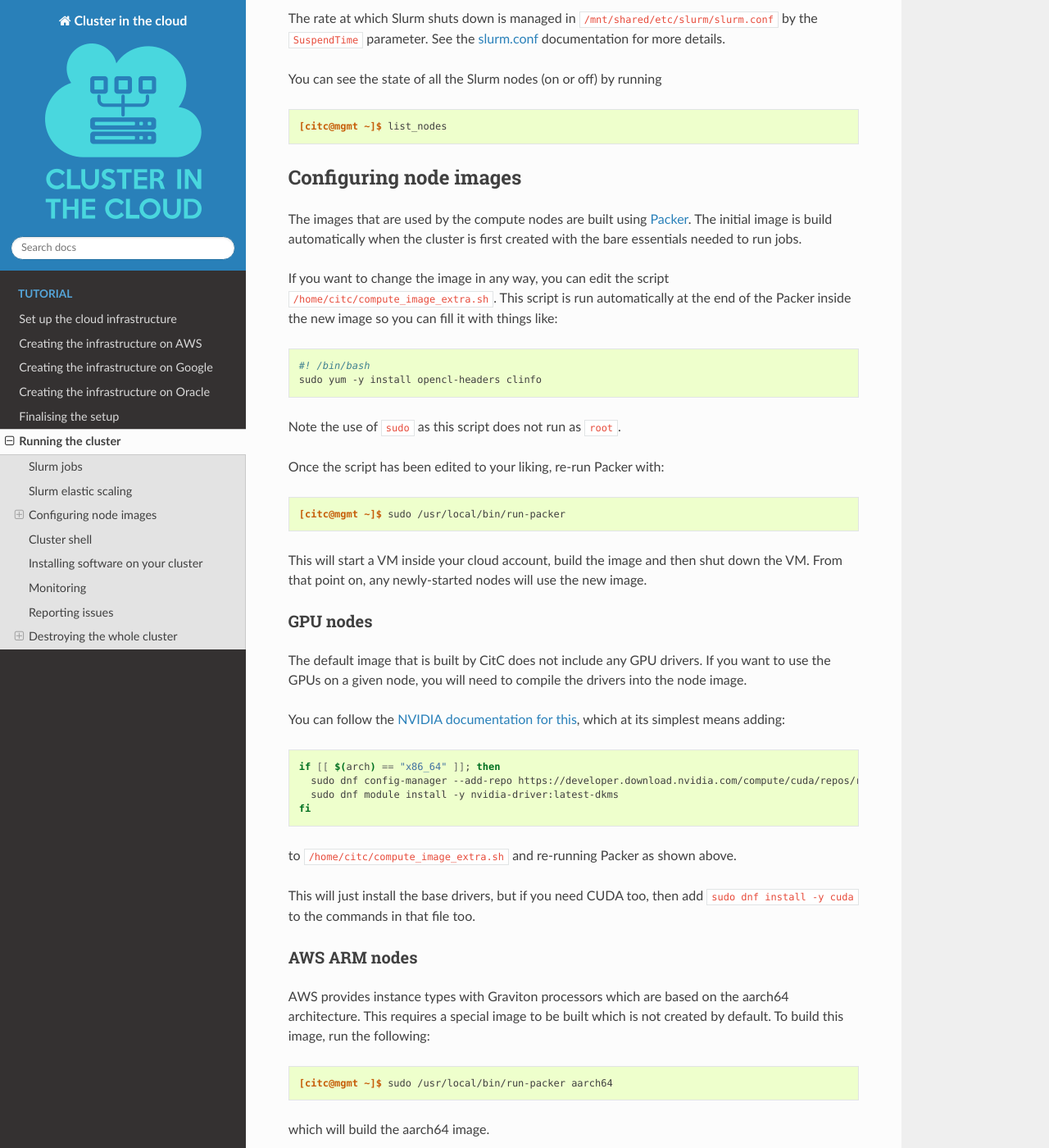
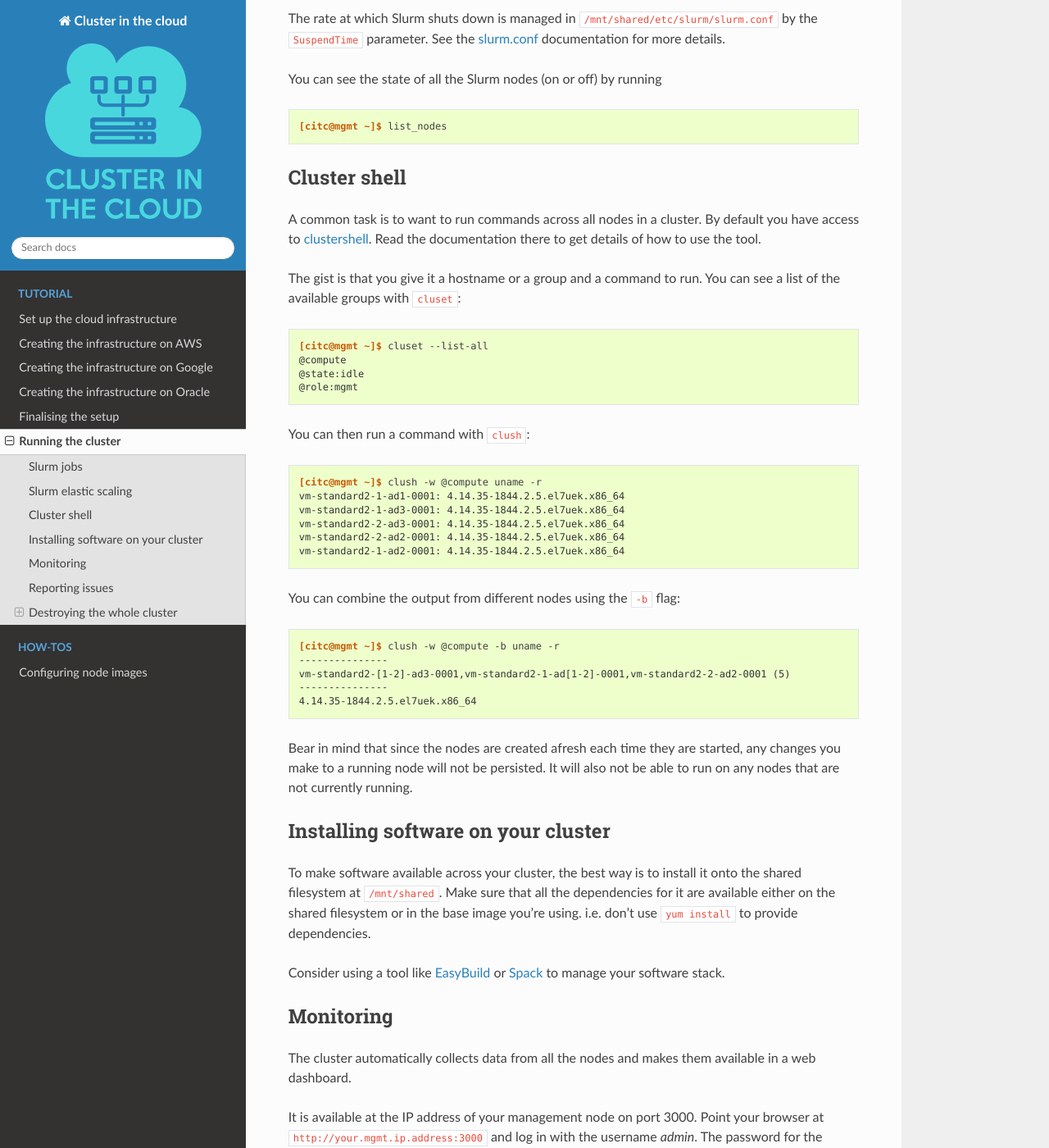
Before and after one commit to clusterinthecloud/docs, a Sphinx documentation site: the page built from source/running.rst, in a window 1280 px wide and 1400 px high, scrolled down 1822 px. Shown: the whole window at 82% size. Built offline with Sphinx 7.4.7 and the Read the Docs theme 2.0.0, drawn with Linux system fonts in a browser that asks for light colours.

Commit message:
Move node image how-to to separate file

```diff
--- a/source/running.rst
+++ b/source/running.rst
@@ -93,63 +93,6 @@ You can see the state of all the Slurm nodes (on or off) by running
 .. code-block:: shell-session
 
    [citc@mgmt ~]$ list_nodes
-
-Configuring node images
------------------------
-
-The images that are used by the compute nodes are built using `Packer <https://packer.io>`_.
-The initial image is build automatically when the cluster is first created with the bare essentials needed to run jobs.
-
-If you want to change the image in any way, you can edit the script ``/home/citc/compute_image_extra.sh``.
-This script is run automatically at the end of the Packer inside the new image so you can fill it with things like:
-
-.. code-block:: bash
-
-   #! /bin/bash
-   sudo yum -y install opencl-headers clinfo
-
-Note the use of ``sudo`` as this script does not run as ``root``.
-
-Once the script has been edited to your liking, re-run Packer with:
-
-.. code-block:: shell-session
-
-   [citc@mgmt ~]$ sudo /usr/local/bin/run-packer
-
-This will start a VM inside your cloud account, build the image and then shut down the VM.
-From that point on, any newly-started nodes will use the new image.
-
-GPU nodes
-+++++++++
-
-The default image that is built by CitC does not include any GPU drivers.
-If you want to use the GPUs on a given node, you will need to compile the drivers into the node image.
-
-You can follow the `NVIDIA documentation for this <https://docs.nvidia.com/cuda/cuda-installation-guide-linux/index.html#redhat8-installation>`__, which at its simplest means adding:
-
-.. code-block:: bash
-
-   if [[ $(arch) == "x86_64" ]]; then
-     sudo dnf config-manager --add-repo https://developer.download.nvidia.com/compute/cuda/repos/rhel8/x86_64/cuda-rhel8.repo
-     sudo dnf module install -y nvidia-driver:latest-dkms
-   fi
-
-to ``/home/citc/compute_image_extra.sh`` and re-running Packer as shown above.
-
-This will just install the base drivers, but if you need CUDA too, then add ``sudo dnf install -y cuda`` to the commands in that file too.
-
-AWS ARM nodes
-+++++++++++++
-
-AWS provides instance types with Graviton processors which are based on the aarch64 architecture.
-This requires a special image to be built which is not created by default.
-To build this image, run the following:
-
-.. code-block:: shell-session
-
-   [citc@mgmt ~]$ sudo /usr/local/bin/run-packer aarch64
-
-which will build the aarch64 image.
 
 Cluster shell
 -------------
```
Also changed, not shown: source/index.rst (+11 -0 lines), source/node-images.rst (added, +56 -0 lines).
